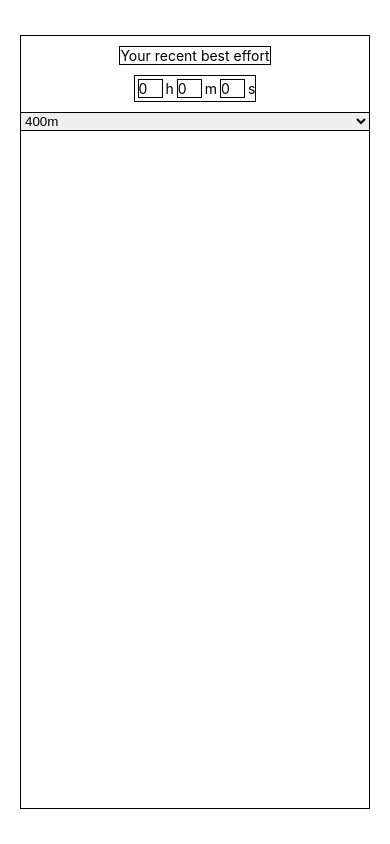
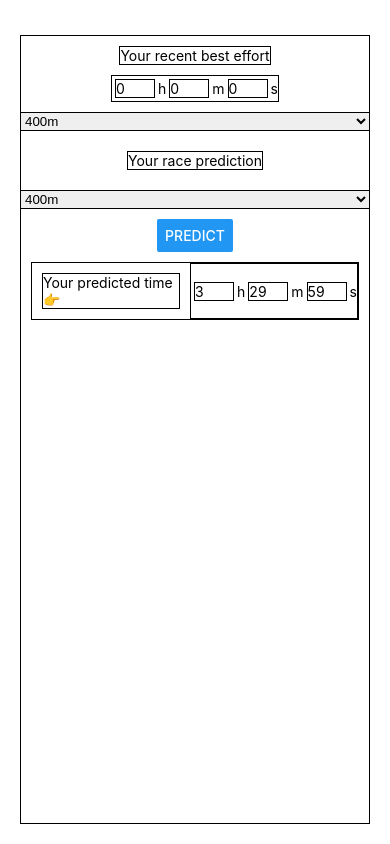
Before and after one commit to matt-phan/race-time-predictor, a React Native app: screen / in a window 390 px wide. Built offline with nearby package versions, Linux system fonts and the light colour scheme.

Commit message:
layout for prediction with dummy function

```diff
--- /dev/null
+++ b/src/race-time-predictor/calculate-button/calculate-button.tsx
@@ -0,0 +1,17 @@
+import { Button, StyleSheet } from 'react-native';
+
+interface CalculateButtonProps {
+    onClick: () => void;
+}
+
+export const CalculateButton = ({ onClick }: CalculateButtonProps) => {
+    return <Button style={styles.button} title="predict" onClick={onClick} />;
+};
+
+const styles = StyleSheet.create({
+    button: {
+        borderWidth: 1,
+        borderColor: 'black',
+        margin: 10,
+    },
+});
--- /dev/null
+++ b/src/race-time-predictor/calculate-button/index.ts
@@ -0,0 +1 @@
+export { CalculateButton } from './calculate-button';
--- /dev/null
+++ b/src/race-time-predictor/prediction/index.ts
@@ -0,0 +1 @@
+export { PredictedTime } from './predicted-time';
--- /dev/null
+++ b/src/race-time-predictor/prediction/predicted-time.tsx
@@ -0,0 +1,21 @@
+import { Text } from 'react-native';
+import { PredictionContainer } from './prediction-container';
+import { Title } from '../title';
+import { TimeInputContainer } from '../time-input/time-input-container';
+import { TimeOutput } from './time-output';
+
+export const PredictedTime = () => {
+    return (
+        <PredictionContainer>
+            <Title>Your predicted time 👉</Title>
+            <TimeInputContainer>
+                <TimeOutput>3</TimeOutput>
+                <Text>h</Text>
+                <TimeOutput>29</TimeOutput>
+                <Text>m</Text>
+                <TimeOutput>59</TimeOutput>
+                <Text>s</Text>
+            </TimeInputContainer>
+        </PredictionContainer>
+    );
+};
--- /dev/null
+++ b/src/race-time-predictor/prediction/prediction-container.tsx
@@ -0,0 +1,19 @@
+import { View, StyleSheet } from 'react-native';
+import { ReactNode } from 'react';
+
+interface PredictionContainerProps {
+    children: ReactNode;
+}
+
+export const PredictionContainer = ({ children }: PredictionContainerProps) => {
+    return <View style={styles.predictionContainer}>{children}</View>;
+};
+
+const styles = StyleSheet.create({
+    predictionContainer: {
+        borderWidth: 1,
+        borderColor: 'black',
+        margin: 10,
+        flexDirection: 'row',
+    },
+});
--- /dev/null
+++ b/src/race-time-predictor/prediction/time-output.tsx
@@ -0,0 +1,19 @@
+import { Text, StyleSheet } from 'react-native';
+import { ReactNode } from 'react';
+
+interface TimeOutputProps {
+    children: ReactNode;
+}
+
+export const TimeOutput = ({ children }: TimeOutputProps) => {
+    return <Text style={styles.timeOutput}>{children}</Text>;
+};
+
+const styles = StyleSheet.create({
+    timeOutput: {
+        borderWidth: 1,
+        borderColor: 'black',
+        margin: 3,
+        width: 40,
+    },
+});
--- a/src/race-time-predictor/race-time-predictor-container.tsx
+++ b/src/race-time-predictor/race-time-predictor-container.tsx
@@ -4,8 +4,13 @@ import { Title } from './title';
 import { TimeInput } from './time-input';
 import { Distance, Time } from './types';
 import { DistancePicker } from './distance-picker';
+import { CalculateButton } from './calculate-button';
+import { PredictedTime } from './prediction';
+
 export const RaceTimePredictorContainer = () => {
     const [selectedDistance, setSelectedDistance] =
+        useState<Pick<Distance, 'metres'>>();
+    const [predictedDistance, setPredictedDistance] =
         useState<Pick<Distance, 'metres'>>();
 
     const [time, setTime] = useState<Time>({
@@ -25,6 +30,13 @@ export const RaceTimePredictorContainer = () => {
                 selectedDistance={selectedDistance}
                 setSelectedDistance={setSelectedDistance}
             />
+            <Title>Your race prediction</Title>
+            <DistancePicker
+                selectedDistance={predictedDistance}
+                setSelectedDistance={setPredictedDistance}
+            />
+            <CalculateButton onClick={() => {}} />
+            <PredictedTime />
         </View>
     );
 };
@@ -36,7 +48,8 @@ const styles = StyleSheet.create({
         flexDirection: 'column',
         justifyContent: 'flex-start',
         alignItems: 'center',
-        marginVertical: 35,
+        marginTop: 35,
+        marginBottom: 20,
         marginHorizontal: 20,
         borderWidth: 1,
         borderColor: 'black',
--- /dev/null
+++ b/src/race-time-predictor/time-input/time-input-container.tsx
@@ -0,0 +1,20 @@
+import { View, StyleSheet } from 'react-native';
+import { ReactNode } from 'react';
+
+interface TimeInputContainerProps {
+    children: ReactNode;
+}
+
+export const TimeInputContainer = ({ children }: TimeInputContainerProps) => {
+    return <View style={styles.timeInputContainer}>{children}</View>;
+};
+
+const styles = StyleSheet.create({
+    timeInputContainer: {
+        display: 'flex',
+        flexDirection: 'row',
+        alignItems: 'center',
+        borderWidth: 1,
+        borderColor: 'black',
+    },
+});
--- a/src/race-time-predictor/time-input/time-input.tsx
+++ b/src/race-time-predictor/time-input/time-input.tsx
@@ -1,5 +1,6 @@
 import { Text, TextInput, View, StyleSheet } from 'react-native';
 import { Time } from '../types';
+import { TimeInputContainer } from './time-input-container';
 
 interface TimeInputProps {
     time: Time;
@@ -8,41 +9,34 @@ interface TimeInputProps {
 
 export const TimeInput = ({ time, setTime }: TimeInputProps) => {
     return (
-        <View style={styles.textInputContainer}>
+        <TimeInputContainer>
             <TextInput
-                style={styles.textInput}
+                style={styles.timeInput}
                 value={time.hours.toString()}
                 onChangeText={(hours) => setTime({ ...time, hours })}
             />
             <Text>h</Text>
             <TextInput
-                style={styles.textInput}
+                style={styles.timeInput}
                 value={time.minutes.toString()}
                 onChangeText={(minutes) => setTime({ ...time, minutes })}
             />
             <Text>m</Text>
             <TextInput
-                style={styles.textInput}
+                style={styles.timeInput}
                 value={time.seconds.toString()}
                 onChangeText={(seconds) => setTime({ ...time, seconds })}
             />
             <Text>s</Text>
-        </View>
+        </TimeInputContainer>
     );
 };
 
 const styles = StyleSheet.create({
-    textInputContainer: {
-        display: 'flex',
-        flexDirection: 'row',
-        alignItems: 'center',
-        borderWidth: 1,
-        borderColor: 'black',
-    },
-    textInput: {
+    timeInput: {
         borderWidth: 1,
         borderColor: 'black',
         margin: 3,
-        width: 25,
+        width: 40,
     },
 });
```
